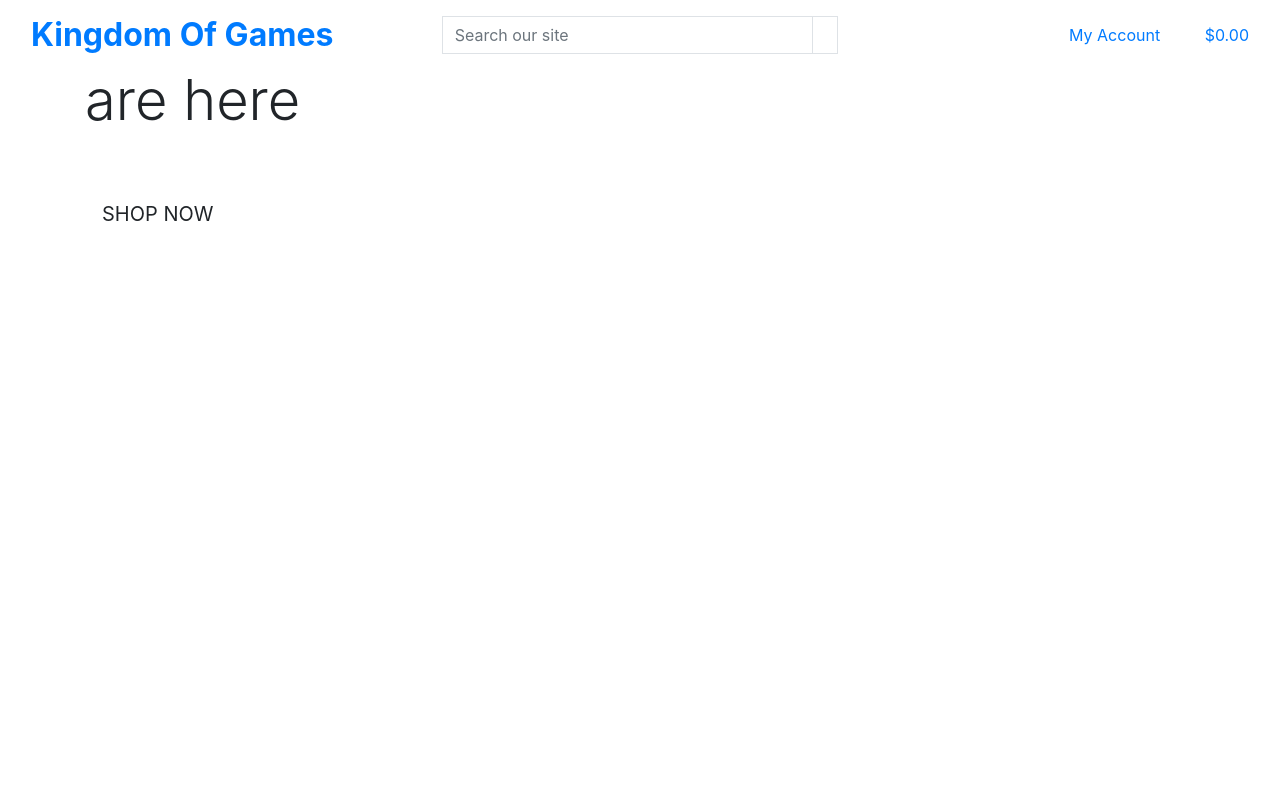
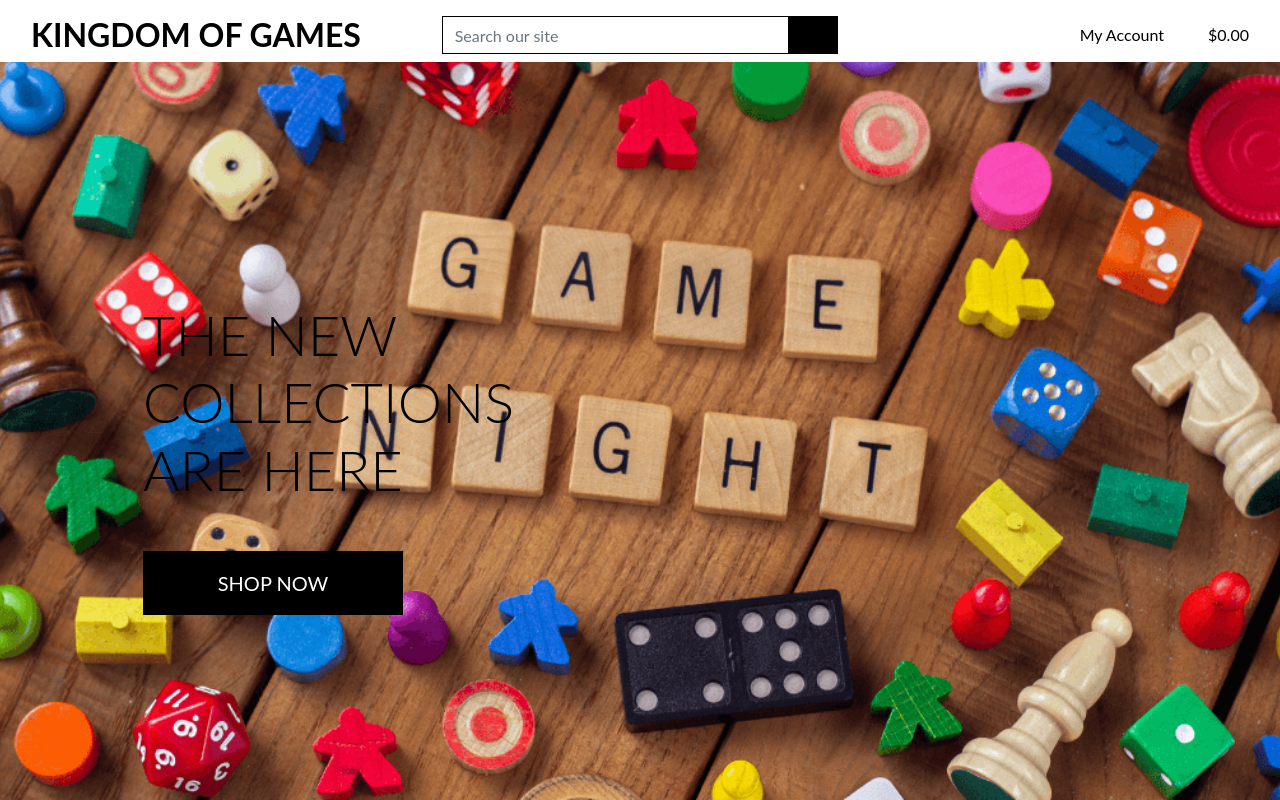
Before and after one commit to Emily-Rodden7/kingdom_of_games, a Django app: page / in a window 1280 px wide. Run offline with Django 3.2, Linux system fonts and the light colour scheme.

Commit message:
Added font and css stylesheet to header in base.html

```diff
--- a/templates/allauth/base.html
+++ b/templates/allauth/base.html
@@ -16,6 +16,8 @@
     <!-- Bootstrap CSS -->
      {% block corecss %}
     <link rel="stylesheet" href="https://cdn.jsdelivr.net/npm/bootstrap@4.6.2/dist/css/bootstrap.min.css" integrity="sha384-xOolHFLEh07PJGoPkLv1IbcEPTNtaed2xpHsD9ESMhqIYd0nLMwNLD69Npy4HI+N" crossorigin="anonymous">
+    <link href="https://fonts.googleapis.com/css2?family=Roboto:ital,wght@0,100..900;1,100..900&display=swap" rel="stylesheet">
+    <link rel="stylesheet" href="{% static 'css/base.css' %}">
     {% endblock %}
 
     {% block extra_css %}
```
